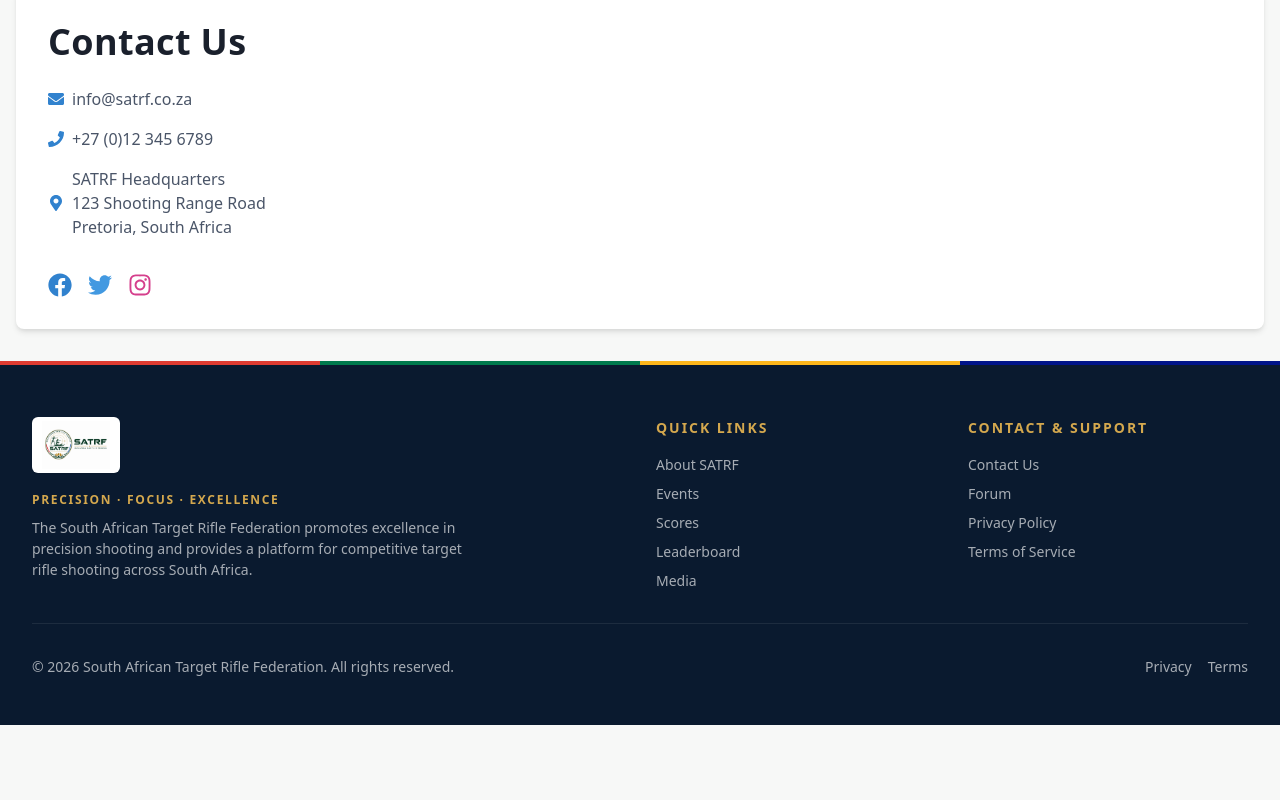
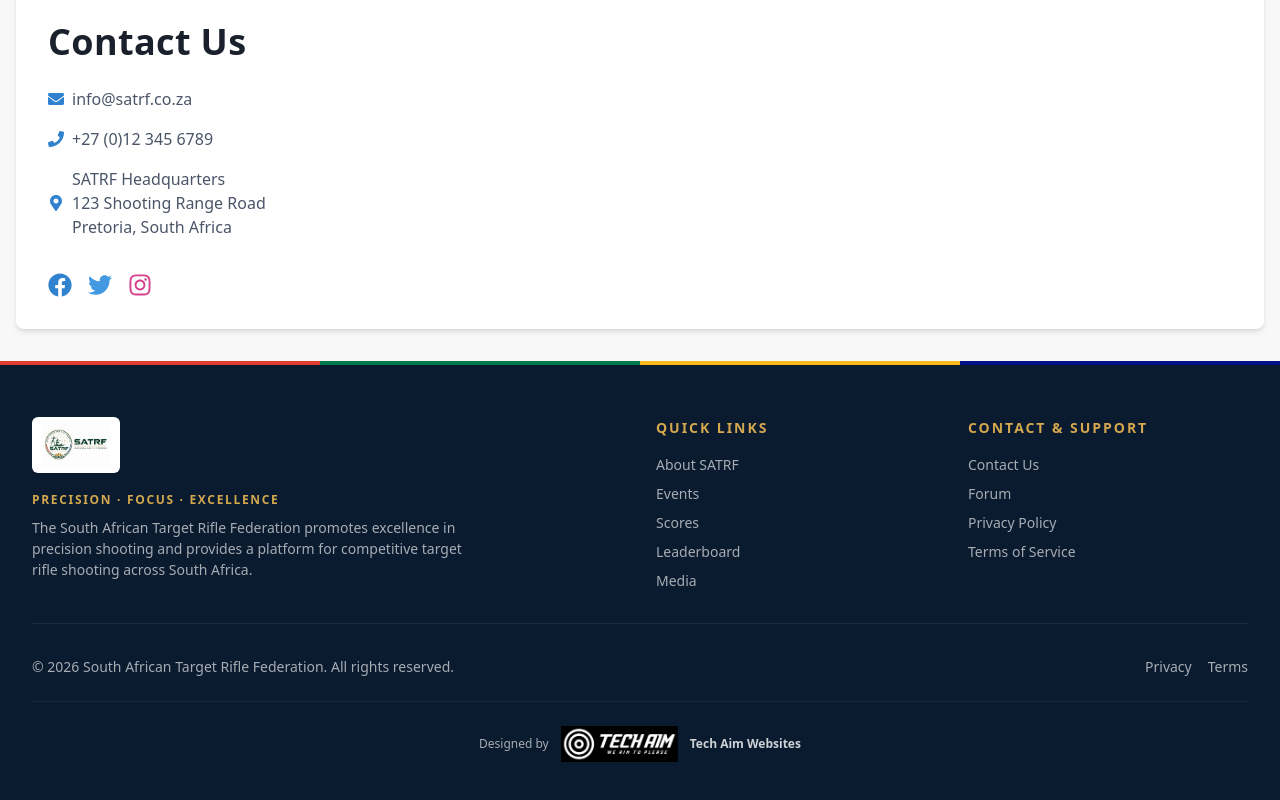
Before and after one commit to Stoetbul94/SATRFwebsite, a Next.js app: page /about in a window 1280 px wide. Shown: the part 1778-2578 px from the top of the page. Before the commit the page ends 2503 px from the top, so only its background shows below. Built offline with nearby package versions, Linux system fonts and the light colour scheme; no server answers.

Commit message:
Add Tech Aim Websites credit to the footer.
Use the white logo on navy so it blends without a background box.

Co-authored-by: Cursor <cursoragent@cursor.com>

```diff
--- a/src/components/layout/Footer.tsx
+++ b/src/components/layout/Footer.tsx
@@ -1,4 +1,5 @@
 import Link from 'next/link';
+import Image from 'next/image';
 import {
   Box,
   Container,
@@ -98,6 +99,30 @@ export default function Footer() {
               </Link>
             </HStack>
           </Flex>
+
+          <Flex
+            justify="center"
+            align="center"
+            gap={3}
+            mt={6}
+            pt={6}
+            borderTop="1px"
+            borderColor="whiteAlpha.100"
+          >
+            <Text color={linkColor} fontSize="xs">
+              Designed by
+            </Text>
+            <Image
+              src="/brand/tech-aim-logo.png"
+              alt="Tech Aim Websites"
+              width={160}
+              height={48}
+              className="h-9 w-auto object-contain"
+            />
+            <Text color="whiteAlpha.800" fontSize="xs" fontWeight="semibold">
+              Tech Aim Websites
+            </Text>
+          </Flex>
         </Box>
       </Container>
     </Box>
```
Also changed, not shown: public/brand/tech-aim-logo.png (added).
